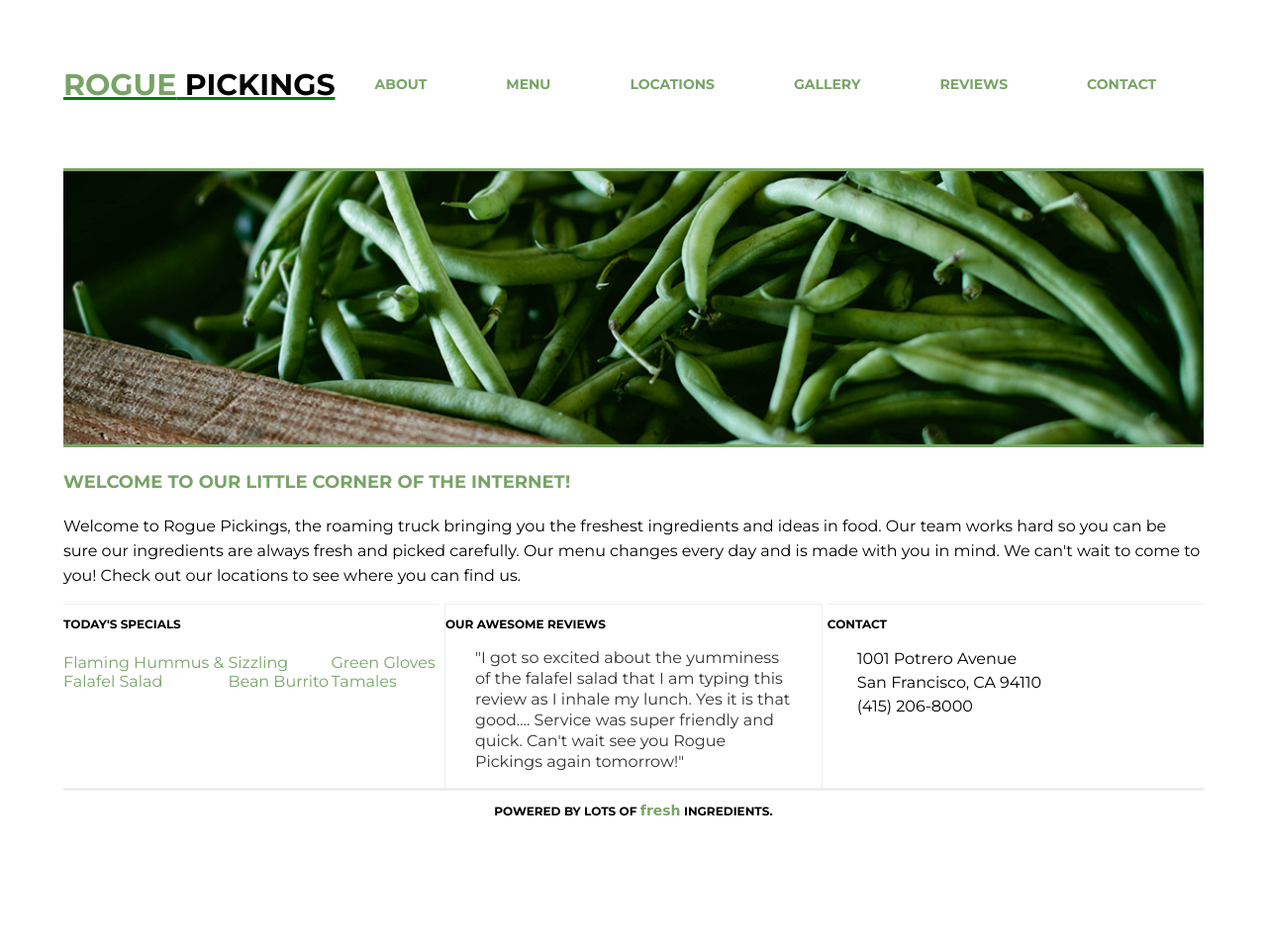
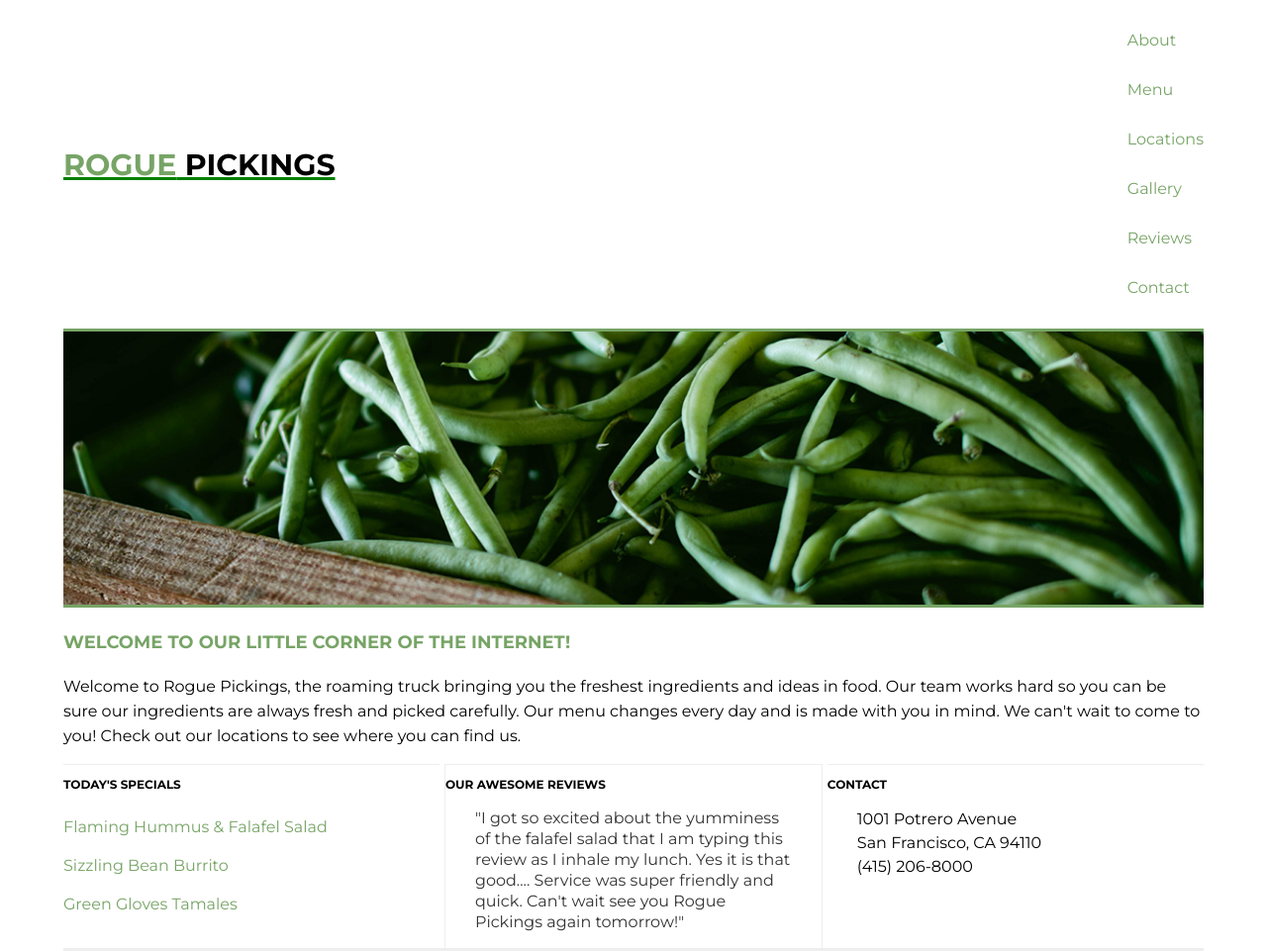
Before and after one commit to ebrown48/Static-Site-Responsive, a plain HTML site: page index.html in a window 1280 px wide. Shown: the top 961 px of the page at 99% size. Before the commit the page ends 839 px from the top, so only its background shows below. Drawn offline with Linux system fonts and the light colour scheme; a web font is replaced by a local one.

Commit message:
css/main.css

```diff
--- a/css/main.css
+++ b/css/main.css
@@ -54,38 +54,52 @@ header {
 	width: 100%;
 }
 
-header h1 {
-	/*float: left;*/
+/*header h1 {
+	float: left;
 	margin: 0;
 	padding: 38px 0;
-}
+}*/
+
 header h1 span {
 	color: #77a466;
 }
 
-header nav {
-	/*float: right;*/
+h/*eader nav {
+	float: right;
 	padding: 46px 0;
-}
-header nav ul {
+}*/
+
+/*header nav ul {
 	margin: 0;
 	padding: 0;
-}
+}*/
+
 header nav ul li {
 	text-transform: uppercase;
 	font-weight: 700;
 	font-size: 14px;
-	padding: 0 10px;
+	/*padding: 0 10px;*/
 	display: flex;
     justify-content: center;
     align-items: center;
     flex-flow:row wrap;
-	margin: 30px;
+	/*margin: 30px;*/
 
 }
 header nav ul li a{
 	text-decoration: none;
 	color:#77a466;
+}
+
+nav {
+	display: flex;
+	flex-direction: column;
+	align-items: center;
+	line-height: 50px;
+}
+
+ul {
+	list-style-type: none;
 }
 
 /*The widths are in a percentage!*/
@@ -228,13 +242,26 @@ footer span {
 @media screen and (min-width: 1200px) {
 header {
 	display: flex;
-	align-items: center;
+	justify-content: space-between;
 
 }
 
-ul {
+nav {
 	display: flex;
-	margin: 0px;
+	flex-direction: row;
+}
+
+/*header nav {
+	flex-direction: row;
+	flex-wrap: wrap;
+	justify-content: space-between;
+	align-content: flex-start;
+}*/
+/*nav {
+	display: flex;
+	flex-direction: row;
+	flex-wrap: wrap;
 	justify-content: flex-end;
+	align-content: flex-start;
+}*/
 }
-}
```
